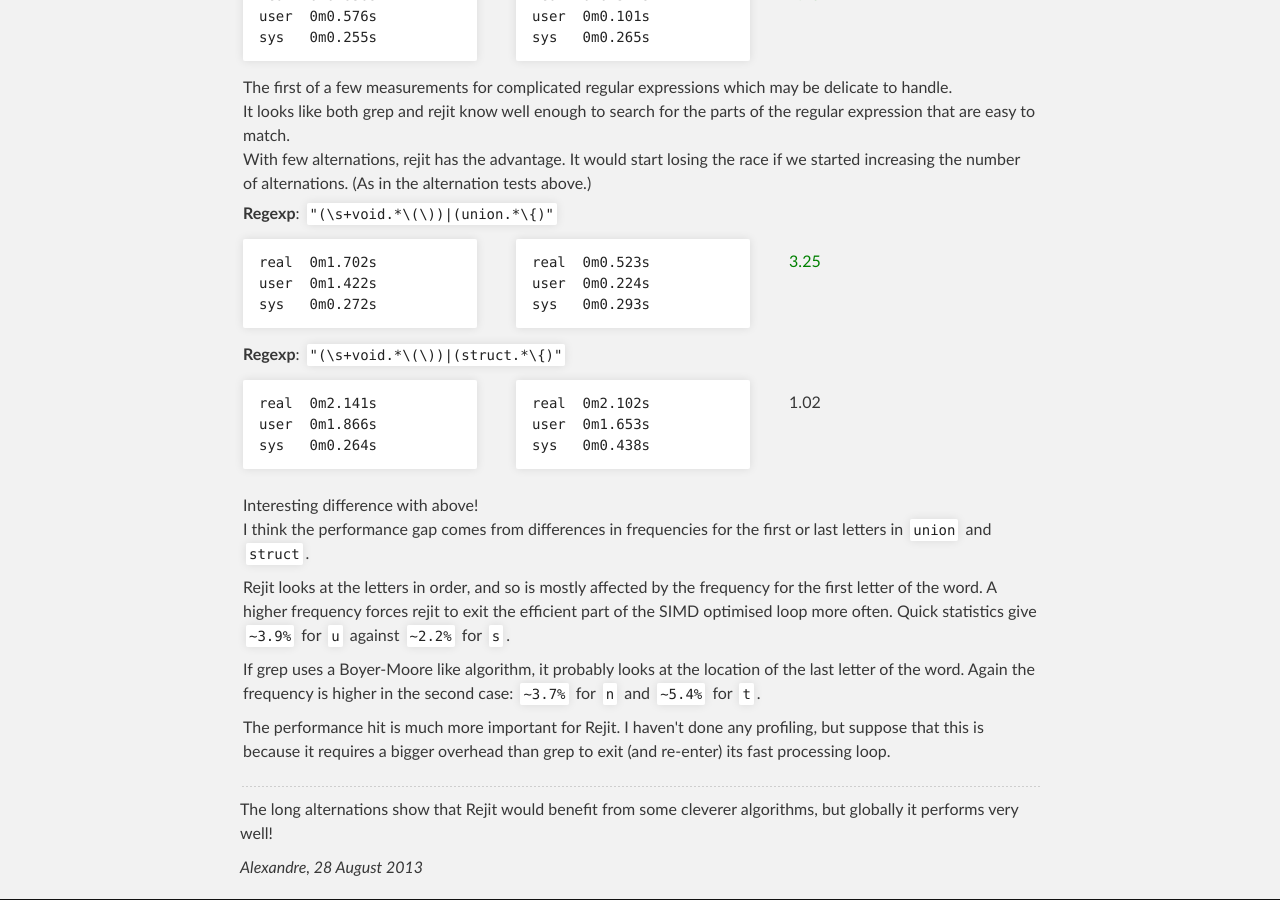
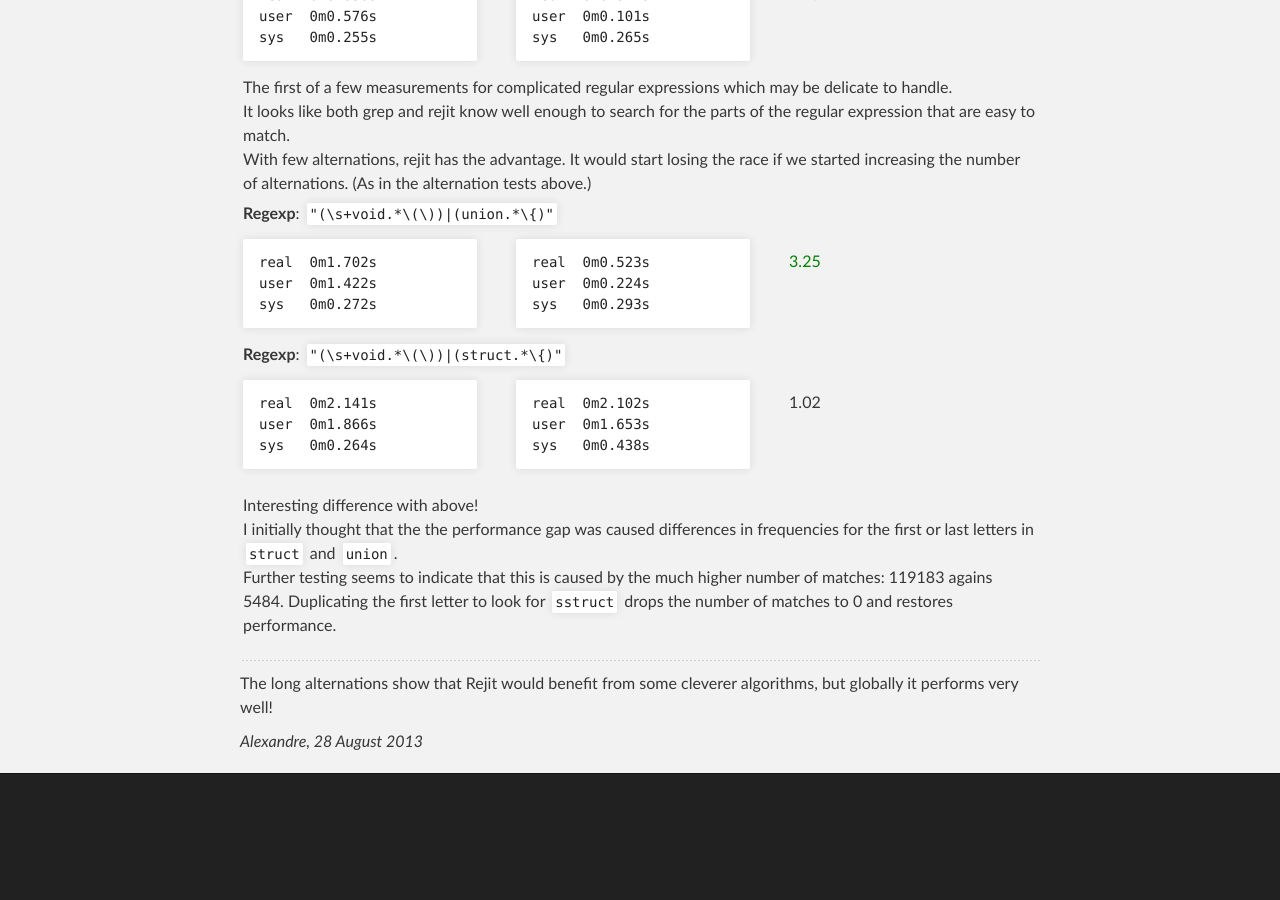
Before and after one commit to coreperf/coreperf.github.io, a Jekyll site: the page built from _posts/2013-08-28-more_grep_rejit_benchmarks.md, in a window 1280 px wide and 900 px high, scrolled down 2089 px. Built offline with Jekyll 4.4.1, drawn with Linux system fonts in a browser that asks for light colours; after the commit the page ends 2863 px from its top, so only the background shows below that.

Commit message:
Update grep vs jrep benchmark comment.

```diff
--- a/_posts/2013-08-28-more_grep_rejit_benchmarks.md
+++ b/_posts/2013-08-28-more_grep_rejit_benchmarks.md
@@ -278,27 +278,13 @@
   <tr><td colspan="3">
     <p>
     Interesting difference with above!<br />
-    I think the performance gap comes from differences in frequencies for the
-    first or last letters in <code>union</code> and <code>struct</code>.
-    </p>
-    <p>
-    Rejit looks at the letters in order, and so is mostly affected by the
-    frequency for the first letter of the word. A higher frequency forces rejit to
-    exit the efficient part of the SIMD optimised loop more often.  Quick
-    statistics give <code>~3.9%</code> for <code>u</code>
-    against <code>~2.2%</code> for <code>s</code>.
-    </p>
-    <p>
-    If grep uses a Boyer-Moore like algorithm, it probably looks at the
-    location of the last letter of the word. Again the frequency is higher in
-    the second case:
-    <code>~3.7%</code> for <code>n</code> and <code>~5.4%</code> for
-    <code>t</code>.
-    </p>
-    <p>
-    The performance hit is much more important for Rejit. I haven't done any
-    profiling, but suppose that this is because it requires a bigger overhead
-    than grep to exit (and re-enter) its fast processing loop.
+    I initially thought that the the performance gap was caused differences in
+    frequencies for the first or last letters in <code>struct</code> and
+    <code>union</code>.
+    <br />Further testing seems to indicate that this is caused by the much
+    higher number of matches: 119183 agains 5484. Duplicating the first letter
+    to look for <code>sstruct</code> drops the number of matches to 0 and restores
+    performance.
     </p>
   </td></tr>
 </table>
```
